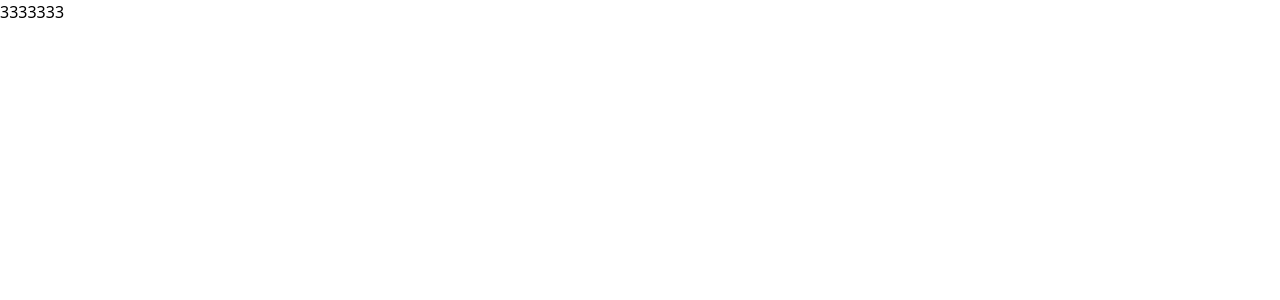
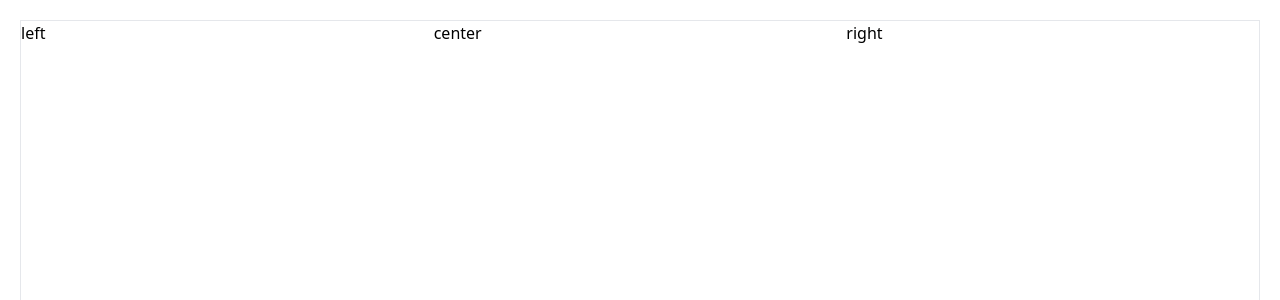
Before and after one commit to kelly6414143/fireWebsocket, a React app: page / in a window 1280 px wide. Shown: the top 300 px of the page. Built offline with nearby package versions, Linux system fonts and the light colour scheme.

Commit message:
js改為jsx, 並增加jsx babel compiler

```diff
--- a/package.json
+++ b/package.json
@@ -30,7 +30,7 @@
     "postcss-loader": "^6.2.0",
     "postcss-preset-env": "^6.7.0",
     "style-loader": "^3.3.1",
-    "tailwindcss": "^2.2.17",
+    "tailwindcss": "npm:@tailwindcss/postcss7-compat@^2.2.9",
     "webpack": "^5.59.1",
     "webpack-cli": "^4.9.1",
     "webpack-dev-server": "^4.3.1"
--- a/src/index.js
+++ /dev/null
@@ -1,9 +0,0 @@
-import React from 'react';
-import ReactDOM from 'react-dom';
-import "./index.css"
-
-const App = () =>{
-    return <div>3333333</div>
-}
-
-ReactDOM.render(<App />, document.getElementById('app'));
--- /dev/null
+++ b/src/index.jsx
@@ -0,0 +1,15 @@
+import React from 'react';
+import ReactDOM from 'react-dom';
+import "./index.css"
+
+const App = () =>{
+    return <div className={"h-screen p-5"}>
+        <div className={"flex h-full border"}>
+            <div className={"flex-1"}>left</div>
+            <div className={"flex-1"}>center</div>
+            <div className={"flex-1"}>right</div>
+        </div>
+    </div>
+}
+
+ReactDOM.render(<App />, document.getElementById('app'));
--- a/tailwind.config.js
+++ b/tailwind.config.js
@@ -2,8 +2,9 @@ module.exports = {
   purge: [
     './src/**/*.html',
     './src/**/*.js',
+    './src/**/*.jsx',
   ],
-  darkMode: false, // or 'media' or 'class'
+  darkMode: "class", // or 'media' or 'class'
   theme: {
     extend: {},
   },
--- a/webpack.config.js
+++ b/webpack.config.js
@@ -11,7 +11,7 @@ module.exports = {
     mode: 'development',
     // 檔案起始點從 entry 進入，因為是陣列所以也可以是多個檔案
     entry: {
-        index: './src/index.js',
+        index: './src/index.jsx',
     },
     // output 是放入產生出來的結果的相關參數
     output: {
@@ -24,6 +24,11 @@ module.exports = {
     module: {
         // loaders 則是放欲使用的 loaders，在這邊是使用 babel-loader 將所有 .js（這邊用到正則式）相關檔案（排除了 npm 安裝的套件位置 node_modules）轉譯成瀏覽器可以閱讀的 JavaScript。preset 則是使用的 babel 轉譯規則，這邊使用 react、es2015。若是已經單獨使用 .babelrc 作為 presets 設定的話，則可以省略 query
         rules:  [
+            {
+                test: /\.jsx$/,
+                exclude: /node_modules/,
+                loader: 'babel-loader'
+            },
             {
                 test: /\.js$/,
                 exclude: /node_modules/,
```
